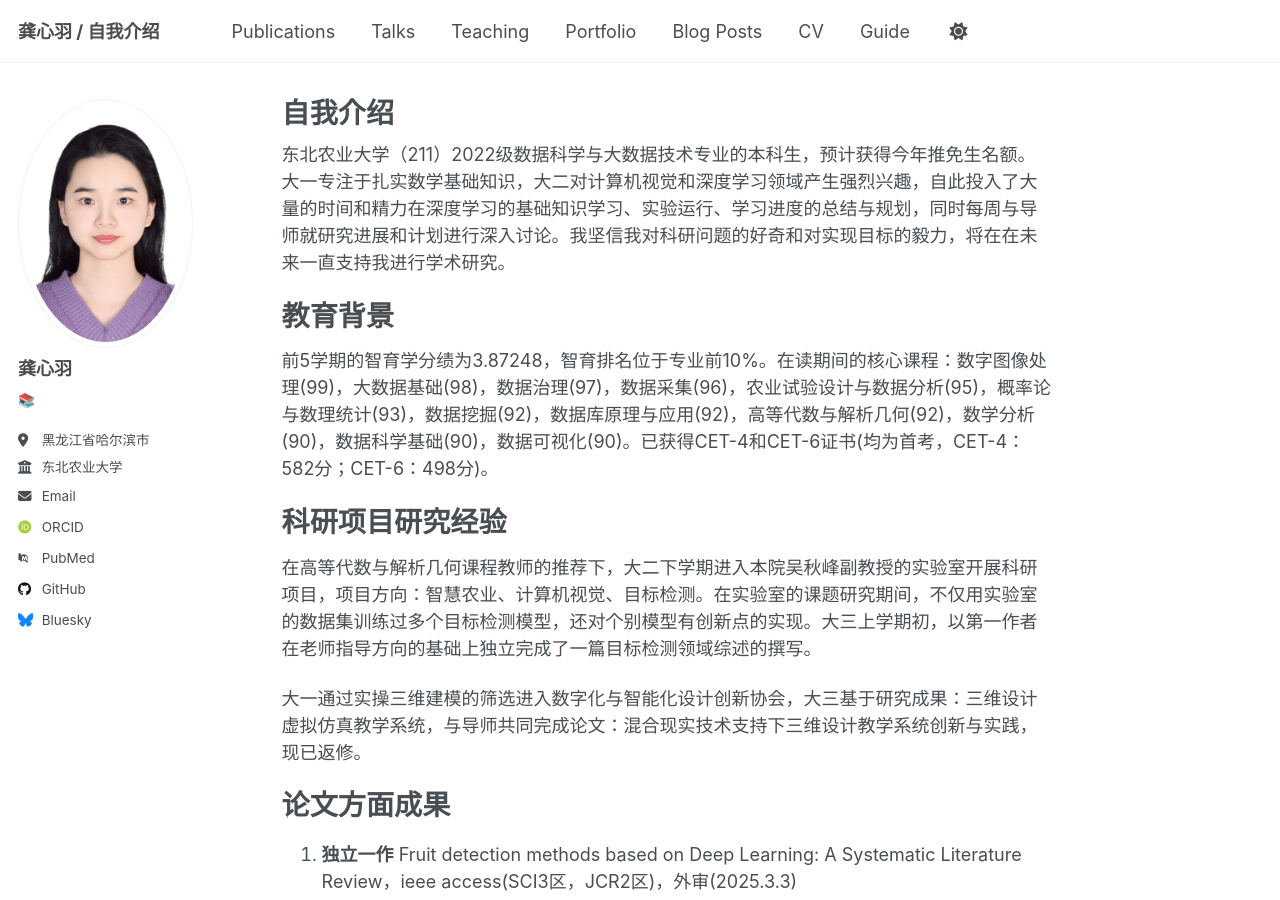
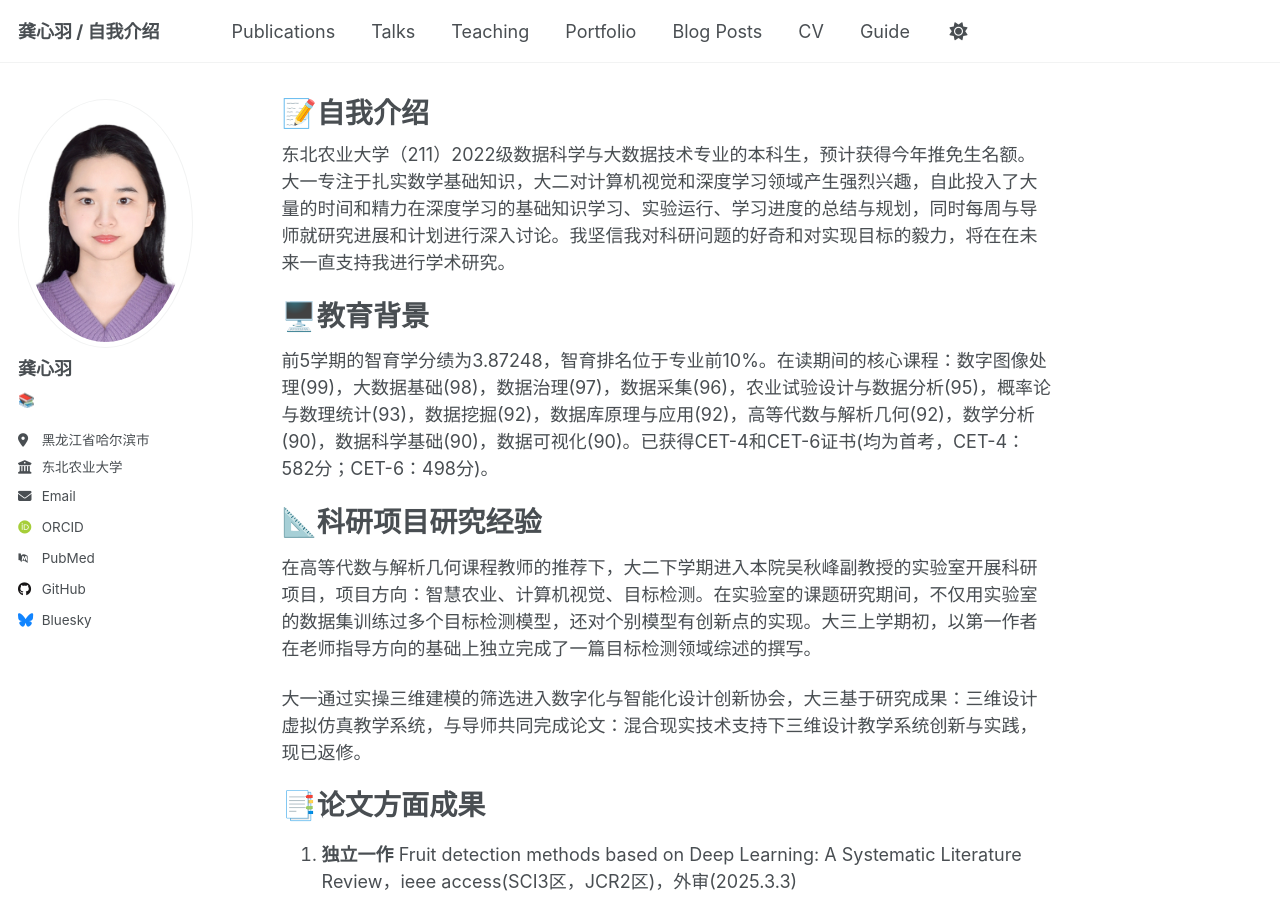
Before and after one commit to yyuliaaa/yyuliaaa.github.io, a Jekyll site: the page built from _pages/about.md, in a window 1280 px wide and 900 px high. Built offline with Jekyll 4.4.1, drawn with Linux system fonts in a browser that asks for light colours; some web fonts are replaced.

```diff
--- a/_pages/about.md
+++ b/_pages/about.md
@@ -1,6 +1,6 @@
 ---
 permalink: /
-title: "自我介绍"
+title: "📝自我介绍"
 author_profile: true
 redirect_from:
   - /about/
@@ -9,17 +9,17 @@ redirect_from:
 
 东北农业大学（211）2022级数据科学与大数据技术专业的本科生，预计获得今年推免生名额。大一专注于扎实数学基础知识，大二对计算机视觉和深度学习领域产生强烈兴趣，自此投入了大量的时间和精力在深度学习的基础知识学习、实验运行、学习进度的总结与规划，同时每周与导师就研究进展和计划进行深入讨论。我坚信我对科研问题的好奇和对实现目标的毅力，将在在未来一直支持我进行学术研究。
 
-教育背景
+🖥️教育背景
 ======
 前5学期的智育学分绩为3.87248，智育排名位于专业前10%。在读期间的核心课程：数字图像处理(99)，大数据基础(98)，数据治理(97)，数据采集(96)，农业试验设计与数据分析(95)，概率论与数理统计(93)，数据挖掘(92)，数据库原理与应用(92)，高等代数与解析几何(92)，数学分析(90)，数据科学基础(90)，数据可视化(90)。已获得CET-4和CET-6证书(均为首考，CET-4：582分；CET-6：498分)。
 
-科研项目研究经验
+📐科研项目研究经验
 ======
 在高等代数与解析几何课程教师的推荐下，大二下学期进入本院吴秋峰副教授的实验室开展科研项目，项目方向：智慧农业、计算机视觉、目标检测。在实验室的课题研究期间，不仅用实验室的数据集训练过多个目标检测模型，还对个别模型有创新点的实现。大三上学期初，以第一作者在老师指导方向的基础上独立完成了一篇目标检测领域综述的撰写。
 
 大一通过实操三维建模的筛选进入数字化与智能化设计创新协会，大三基于研究成果：三维设计虚拟仿真教学系统，与导师共同完成论文：混合现实技术支持下三维设计教学系统创新与实践，现已返修。
 
-论文方面成果
+📑论文方面成果
 ======
 1. **独立一作** Fruit detection methods based on Deep Learning: A Systematic Literature Review，ieee access(SCI3区，JCR2区)，外审(2025.3.3)
    - 论文简介：系统性地探讨了深度学习在果实检测领域的研究进展，首次将果实检测难题解构为小样本、复杂、小目标与实时四类场景，并分别分析了四大困难场景基于深度学习的有效的改进方法，为果实检测研究提供了指南
```
